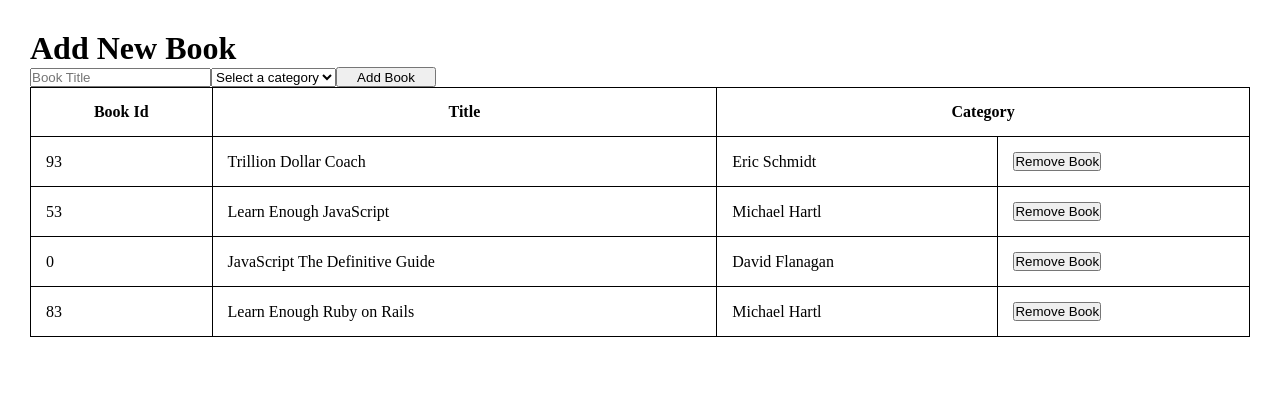
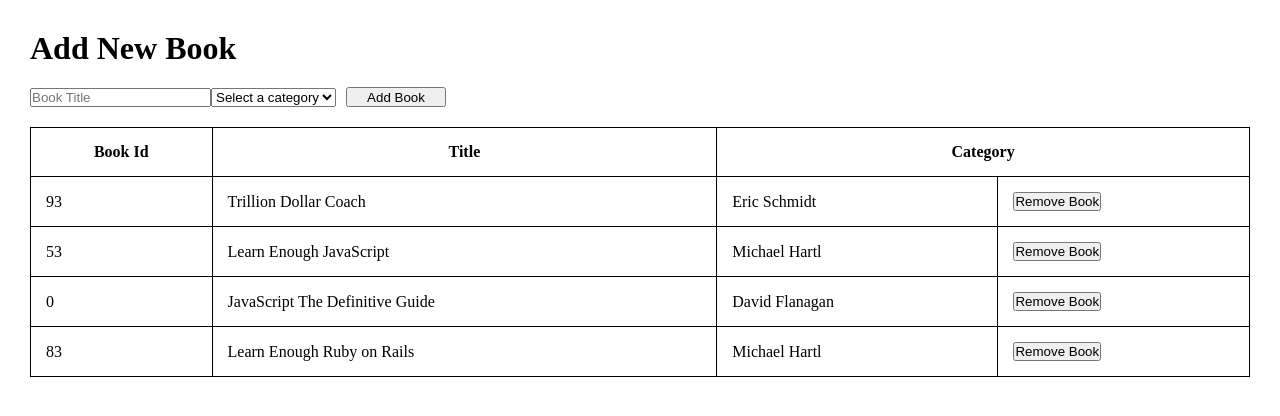
Before and after one commit to ezeilo-su/bookstore, a React (Create React App) app: page / in a window 1280 px wide. Shown: the top 416 px of the page. Built offline with nearby package versions, Linux system fonts and the light colour scheme.

Commit message:
Add little styling input fields

```diff
--- a/src/containers/BooksList.js
+++ b/src/containers/BooksList.js
@@ -5,7 +5,7 @@ import '../styles/booklist.css';
 
 export default function BooksList({ booksList, handleOnRemoveBook }) {
   return (
-    <div>
+    <div className="book-list">
       <table style={{ width: '100%' }}>
         <thead>
           <tr>
--- a/src/styles/bookform.css
+++ b/src/styles/bookform.css
@@ -1,4 +1,9 @@
+#new-book-form {
+  margin-top: 20px;
+}
+
 .btn {
   width: 100px;
   height: 20px;
+  margin-left: 10px;
 }
--- a/src/styles/booklist.css
+++ b/src/styles/booklist.css
@@ -1,3 +1,7 @@
+.book-list {
+  margin-top: 20px;
+}
+
 table,
 th,
 td {
```
